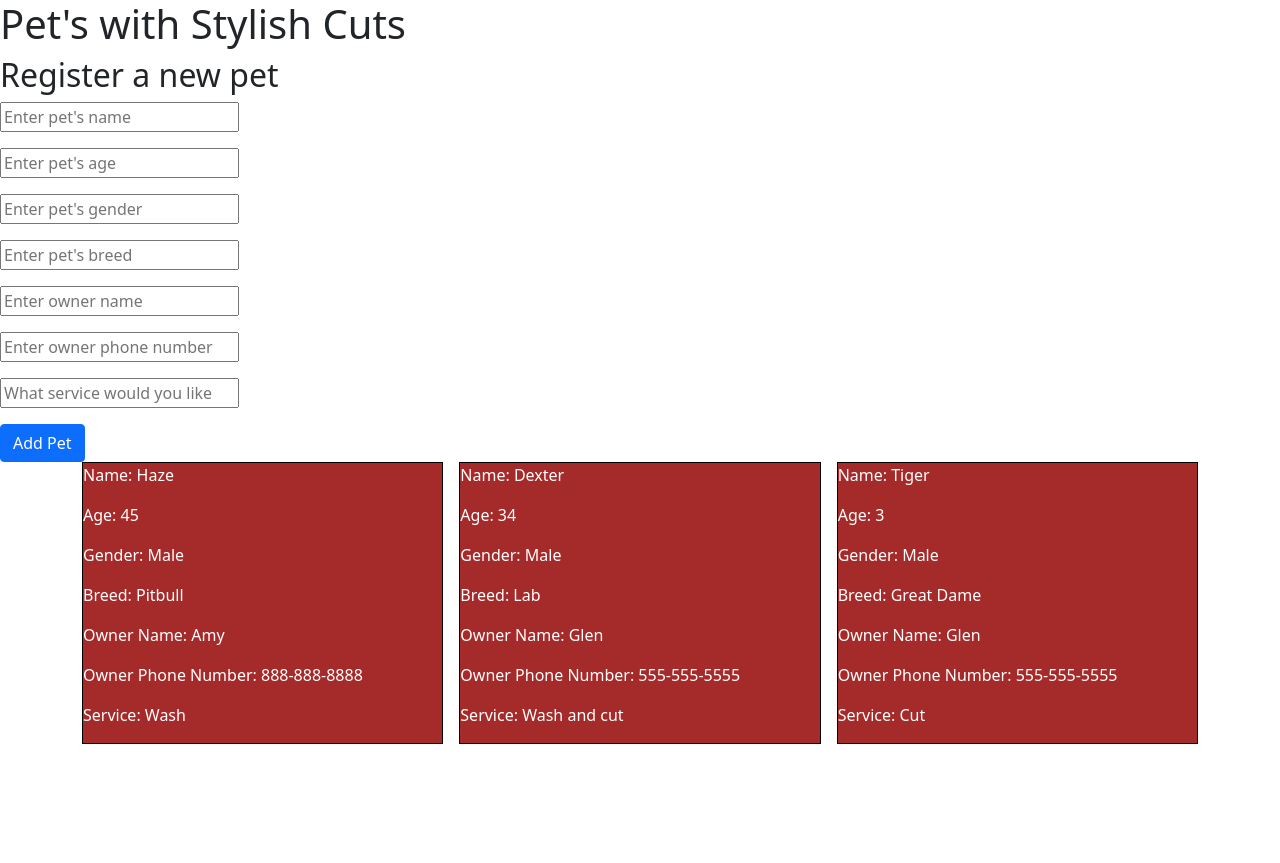
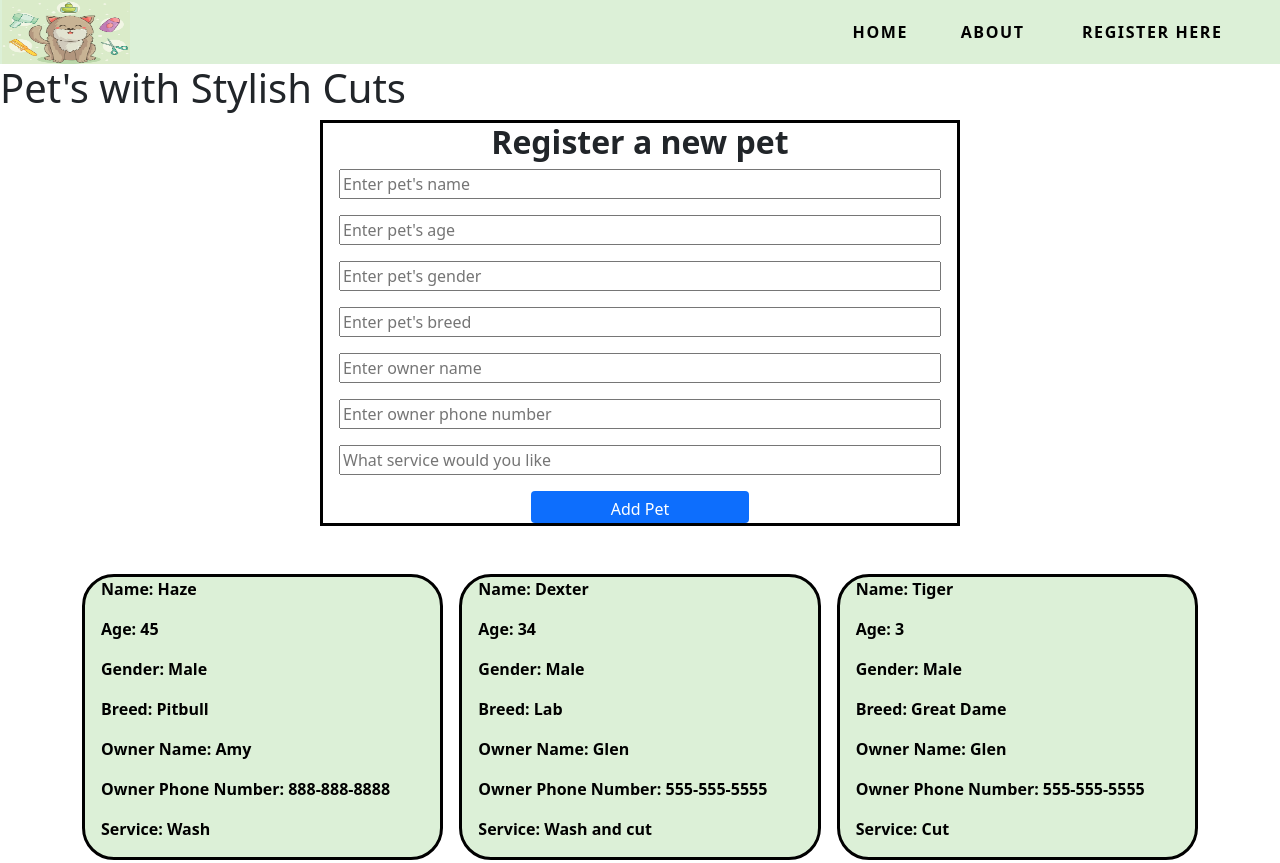
Before and after one commit to Macman17/petSalonCh27, a plain HTML site: page register.html in a window 1280 px wide. Shown: the top 863 px of the page. Before the commit the page ends 800 px from the top, so only its background shows below. Drawn offline with nearby package versions, Linux system fonts and the light colour scheme.

Commit message:
Html and CSS updates
Added more structure and style to project.

```diff
--- a/register.html
+++ b/register.html
@@ -9,13 +9,27 @@
     <title>Pet's with Stylish Cuts</title>
 </head>
 <body>
+    <nav class="nav-bar">
+        <div class="logo-container">
+            <img class="logo" src="logo.jpg" alt="">
+        </div>
+        <div class="links-container">
+            <a href="index.html">Home</a>
+            <a href="index.html">About</a>
+            <div class="register-link">
+                <a href="register.html">Register Here</a>
+            </div>
+        </div>
+
+    </nav>
     <header>
         <h1>Pet's with Stylish Cuts</h1>
     </header>
     <main>
-        <h2>Register a new pet</h2>
+
         <div>
-                <div>
+                <div class="mb-3-container">
+                    <h2 class="mb-3-header">Register a new pet</h2>
                     <div class="mb-3">
                         <input type="text" id="txtPetName" placeholder="Enter pet's name">
                     </div>
@@ -38,11 +52,11 @@
                         <input type="" id="txtService" placeholder="What service would you like">
                     </div>
 
-
+                    <button class="btn btn-primary" id="btn-add" onclick="register();">Add Pet</button>
                     <!--Add the pet information: breed,serive,owners name,phone number-->
                 </div>
 
-            <button class="btn btn-primary" onclick="register();">Add Pet</button>
+
 
     </div>
     </main>
@@ -52,8 +66,8 @@
 
 
     </div>
-    <footer>
-
+    <footer id="footer-info">
+        <li class="footInfo"> </li>
     </footer>
     <script src='script/displayInfo.js'></script>
     <script src='script/register.js'></script>
--- a/script/register.js
+++ b/script/register.js
@@ -70,7 +70,9 @@ function displayPetsName() {
         <p>Owner Phone Number: ${petSalon.pet[i].petOwnerPhone}</p>
         <p>Service: ${petSalon.pet[i].petService}</p>
         </div>
+
         `;
+
         console.log(tmp);
     }
     document.getElementById("pets").innerHTML=tmp;
--- a/style/main.css
+++ b/style/main.css
@@ -1,6 +1,35 @@
 /*global*/
 
 /*body*/
+.nav-bar img{
+    width:  8rem;
+    height: 4rem;
+    margin-left: .10rem;
+
+}
+.nav-bar{
+    display: flex;
+    flex-direction: row;
+    justify-content: space-between;
+    background-color: rgb(220, 240, 215);
+}
+.links-container{
+    display: flex;
+    justify-content: space-evenly;
+    align-items: center;
+    flex-basis: 30rem;
+}
+.links-container a{
+    text-decoration: none;
+    color: black;
+    text-transform: uppercase;
+    font-weight: 700;
+    font-size: 1.0rem;
+    letter-spacing: .1rem;
+}
+.links-container a:last-of-type{
+    margin-right: 0.3rem;
+}
 body{
     min-height: 100vh;
     align-content: center;
@@ -16,8 +45,11 @@ body{
 /*footer*/
 footer{
     position: sticky;
-    top: 100%; color: white;
+    top: 100%; color: rgb(17, 13, 13);
+    font-weight: 600;
+    font-family:Verdana, Geneva, Tahoma, sans-serif;
     text-align: center;
+    margin-top: 30rem;
     padding-top: .2rem;
-    background-color: black;
+    background-color: rgb(220, 240, 215);
 }
--- a/style/register.css
+++ b/style/register.css
@@ -1,9 +1,70 @@
-.Mb-3{
-    text-align: center;
+.nav-bar img{
+    width:  8rem;
+    height: 4rem;
+    margin-left: .10rem;
+
+}
+.nav-bar{
+    display: flex;
+    flex-direction: row;
+    justify-content: space-between;
+    background-color: rgb(220, 240, 215);
+}
+.links-container{
+    display: flex;
+    justify-content: space-evenly;
+    align-items: center;
+    flex-basis: 30rem;
+}
+.links-container a{
+    text-decoration: none;
+    color: black;
+    text-transform: uppercase;
+    font-weight: 700;
+    font-size: 1.0rem;
+    letter-spacing: .1rem;
+}
+.links-container a:last-of-type{
+    margin-right: 0.3rem;
+}
+body{
+    min-height: 100vh;
+    align-content: center;
+}
+
+
+.mb-3{
+    display: flex;
+    flex-direction: column;
+    justify-content: center;
+    margin-left: 1rem;
+    margin-right: 1rem;
+}
+.mb-3-container{
+    border: .2rem solid black;
     margin-left: 20rem;
+    margin-right: 20rem;
+    display: flex;
+    flex-direction: column;
+    justify-content: center;
+
 
 
 }
+.mb-3-header{
+    text-align: center;
+    font-weight: 700;
+
+}
+#btn-add{
+    margin-left: 13rem;
+    margin-right: 13rem;
+    align-content: center;
+    border: rgb(220, 240, 215);
+    padding-bottom: .1rem;
+}
+
+
 .pets{
     display: grid;
     grid-template-columns: repeat(3,1fr);
@@ -11,8 +72,23 @@
     row-gap: 1rem;
 }
 .pet{
-    border: .1rem solid black;
-    background-color: brown;
-    color: white;
+    border: .2rem solid black;
+    border-radius: 2rem;
+    background-color:rgb(220, 240, 215) ;
+    color:black;
+    margin-top: 3rem;
+    font-weight: 700;
+    padding-left: 1rem;
 
 }
+
+footer{
+    position: sticky;
+    top: 100%; color: rgb(17, 13, 13);
+    font-weight: 600;
+    font-family:Verdana, Geneva, Tahoma, sans-serif;
+    text-align: center;
+    margin-top: 30rem;
+    padding-top: .2rem;
+    background-color: rgb(220, 240, 215);
+}
```
Also changed, not shown: index.html (+17 -3 lines), logo.jpg (added).
